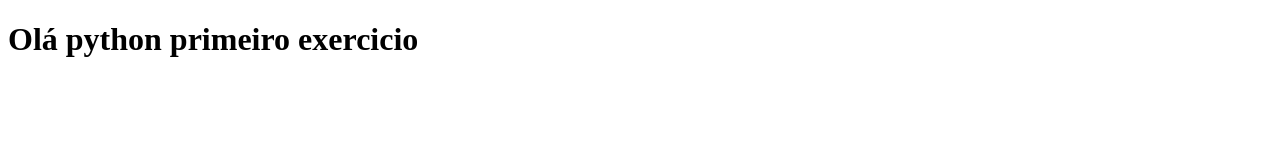
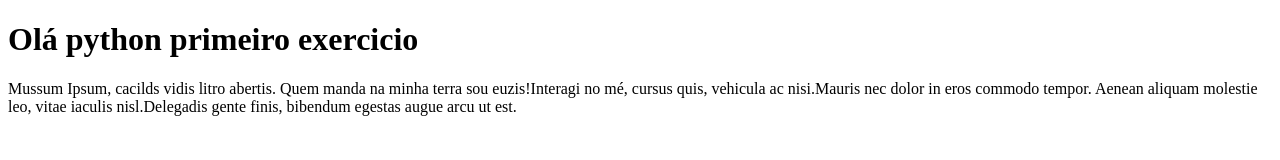
Before and after one commit to Guilherme-biazioli/exercicio-python, a plain HTML site: page index.html in a window 1280 px wide. Drawn offline with Linux system fonts and the light colour scheme.

Commit message:
add lorem

```diff
--- a/index.html
+++ b/index.html
@@ -8,5 +8,7 @@
 </head>
 <body>
     <h1>Olá python primeiro exercicio</h1>
+
+    <P>Mussum Ipsum, cacilds vidis litro abertis. Quem manda na minha terra sou euzis!Interagi no mé, cursus quis, vehicula ac nisi.Mauris nec dolor in eros commodo tempor. Aenean aliquam molestie leo, vitae iaculis nisl.Delegadis gente finis, bibendum egestas augue arcu ut est.</P>
 </body>
 </html>
```
